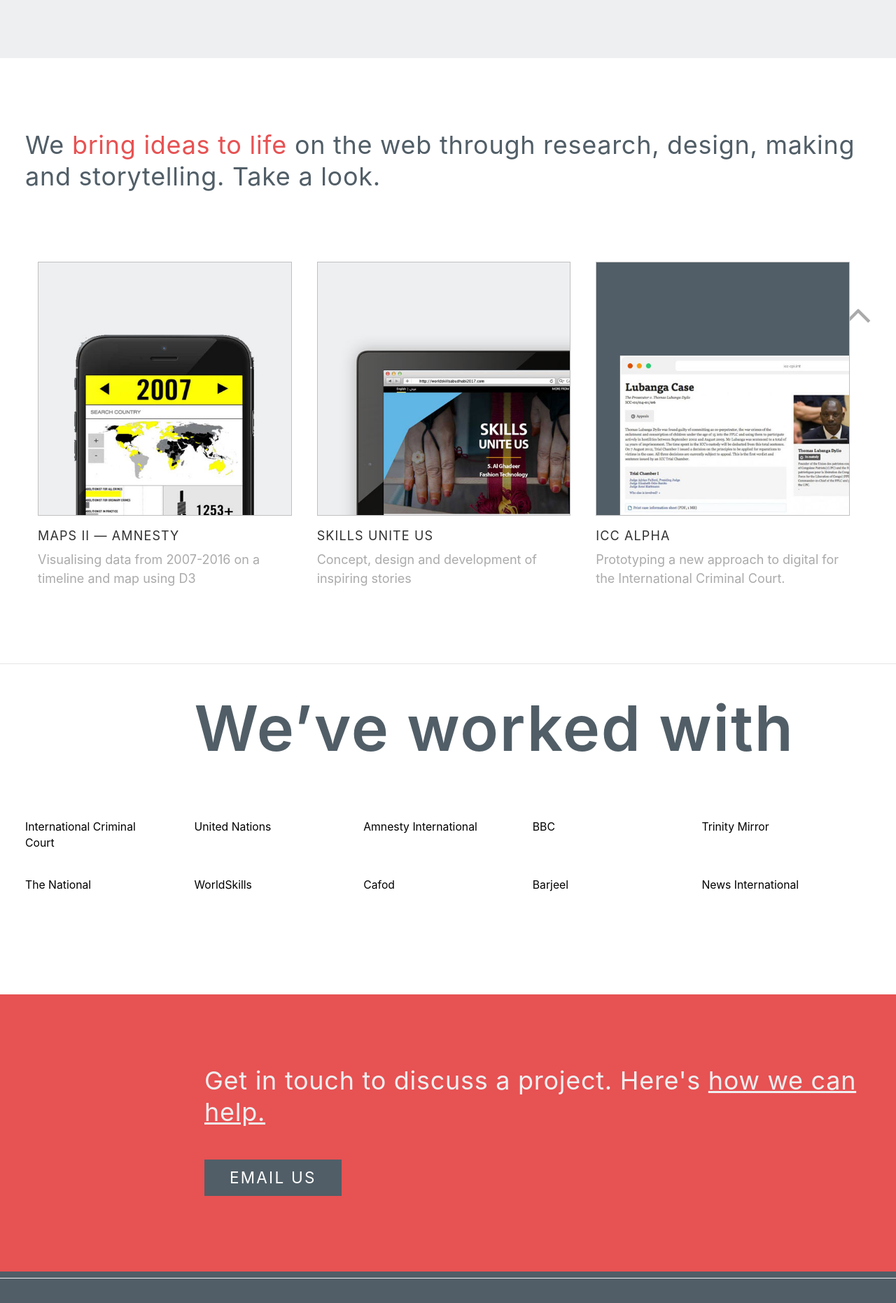
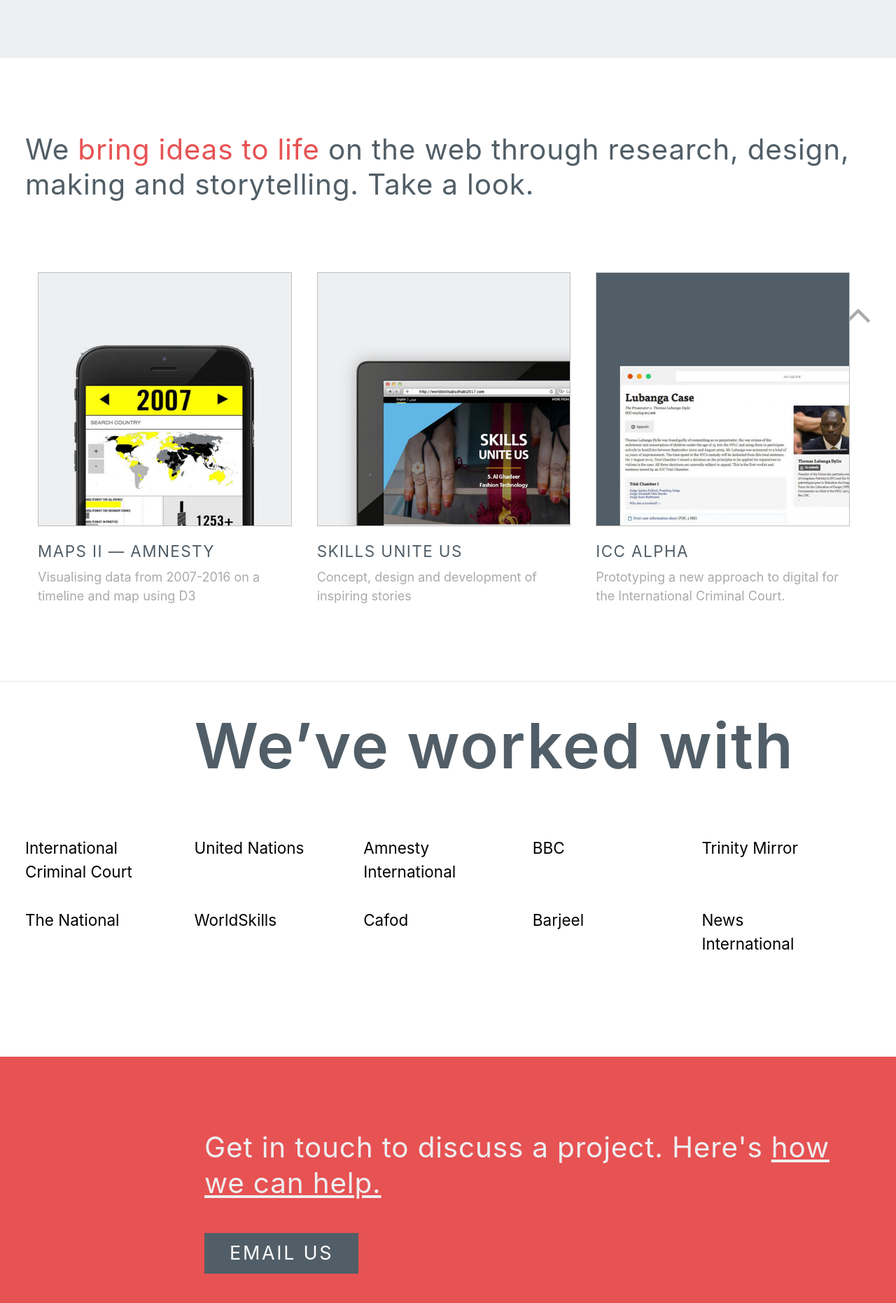
Before and after one commit to wearethoughtfox/wearethoughtfox, a Jekyll site: the page built from index.html, in a window 1280 px wide. Shown: the part 386-2248 px from the top of the page at 70% size. Built offline with Jekyll 4.4.1, drawn with Linux system fonts in a browser that asks for light colours.

Commit message:
tweaks to font sizes

```diff
--- a/_includes/contact.html
+++ b/_includes/contact.html
@@ -1,6 +1,6 @@
 <section class="bg-primary cf">
   <div class="fr ph3 ph4-ns pv4 pv5-l w-80-l">
-  <h2 class="f3 f1-l secondary fw4 customgrey">Get in touch to discuss a project. {% if page.permalink != '/info/' %} Here's <a href="/info" class="customgrey dim">how we can help.</a></h2>{% endif %}
+  <h2 class="f4 f2-l secondary fw4 customgrey">Get in touch to discuss a project. {% if page.permalink != '/info/' %} Here's <a href="/info" class="customgrey dim">how we can help.</a></h2>{% endif %}
   <div id="contact" class="mw6 mw7-ns pt4">
     <span itemscope itemtype="http://schema.org/Corporation">
       <span class="dn" itemprop="name">{{ site.name }}</span>
--- a/_pages/info.html
+++ b/_pages/info.html
@@ -9,7 +9,7 @@
 <header class="bg-customgrey">
   <div class="center ph3 ph4-ns pv5">
     <h2 class="f4 f2-l secondary">Got a <span class="primary">web project</span>?</h2>
-    <h1 class="f1 f-headline-l mt0 secondary">Here's how we can help you
+    <h1 class="f1 f-subheadline-l mt0 secondary">Here's how we can help you
     </h1>
   </div>
 </header>
--- a/_scss/_tachyons-extend.scss
+++ b/_scss/_tachyons-extend.scss
@@ -26,36 +26,58 @@
 .f-headline { font-size: 6rem; }
 .f-subheadline { font-size: 5rem;}
 
-h1,.f1 { font-size: 2rem; }
-h2,.f2 { font-size: 1.5rem; }
-h3,.f3 { font-size: 1.25rem; }
-h4,.f4 { font-size: 1rem; }
+h1,.f1 { font-size: 3rem; }
+h2,.f2 { font-size: 2.25rem; }
+h3,.f3 { font-size: 1.5rem; }
+h4,.f4 { font-size: 1.25rem; }
+h5,.f5 { font-size: 1rem; }
+h6,.f6 { font-size: .875rem; }
+.f7 { font-size: .75rem; }
 
 @media #{$breakpoint-not-small}{
+  .f-6-ns,
   .f-headline-ns { font-size: 6rem; }
-  .f-subheadline-ns { font-size: 5rem;}
-  .f1-ns { font-size: 2rem; }
-  .f2-ns { font-size: 1.5rem; }
-  .f3-ns { font-size: 1.25rem; }
-  .f4-ns { font-size: 1rem; }
+  .f-5-ns,
+  .f-subheadline-ns { font-size: 5rem; }
+  .f1-ns { font-size: 3rem; }
+  .f2-ns { font-size: 2.25rem; }
+  .f3-ns { font-size: 1.5rem; }
+  .f4-ns { font-size: 1.25rem; }
+  .f5-ns { font-size: 1rem; }
+  .f6-ns { font-size: .875rem; }
+  .f7-ns { font-size: .75rem; }
 }
 
 @media #{$breakpoint-medium} {
+  .f-6-m,
   .f-headline-m { font-size: 6rem; }
-  .f-subheadline-m { font-size: 5rem;}
-  .f1-m { font-size: 2rem; }
-  .f2-m { font-size: 1.5rem; }
-  .f3-m { font-size: 1.25rem; }
-  .f4-m { font-size: 1rem; }
+  .f-5-m,
+  .f-subheadline-m { font-size: 5rem; }
+  .f1-m { font-size: 3rem; }
+  .f2-m { font-size: 2.25rem; }
+  .f3-m { font-size: 1.5rem; }
+  .f4-m { font-size: 1.25rem; }
+  .f5-m { font-size: 1rem; }
+  .f6-m { font-size: .875rem; }
+  .f7-m { font-size: .75rem; }
 }
 
 @media #{$breakpoint-large} {
-  .f-headline-l { font-size: 6rem; }
-  .f-subheadline-l { font-size: 5rem;}
-  .f1-l { font-size: 2rem; }
-  .f2-l { font-size: 1.5rem; }
-  .f3-l { font-size: 1.25rem; }
-  .f4-l { font-size: 1rem; }
+  .f-6-l,
+  .f-headline-l {
+    font-size: 6rem;
+  }
+  .f-5-l,
+  .f-subheadline-l {
+    font-size: 5rem;
+  }
+  .f1-l { font-size: 3rem; }
+  .f2-l { font-size: 2.25rem; }
+  .f3-l { font-size: 1.5rem; }
+  .f4-l { font-size: 1.25rem; }
+  .f5-l { font-size: 1rem; }
+  .f6-l { font-size: .875rem; }
+  .f7-l { font-size: .75rem; }
 }
 
 
@@ -94,7 +116,7 @@
 h1, h2, h3, h4, h5, h6 {
   margin-bottom: .5rem;
   line-height: 1.25;
-  color: #313131;
+  color: $secondary-color;
   text-rendering: optimizeLegibility;
 }
 
--- a/index.html
+++ b/index.html
@@ -6,7 +6,7 @@
 
 <header class="bg-customgrey">
   <div class="center ph3 ph4-ns ph4-l pv5">
-    <h2 class="f4 f2-l secondary"><span class="primary">We Are Thought Fox</span> is a tiny studio</h2>
+    <h2 class="f4 f3-l secondary"><span class="primary">We Are Thought Fox</span> is a tiny studio</h2>
     <h1 class="f1 f-headline-l mt0 secondary">Making the web
     </h1>
   </div>
@@ -14,7 +14,7 @@
 
 <section>
   <div class="center ph3 ph4-ns ph4-l pv4 pv5-l">
-    <h2 class="f3 f1-l secondary fw4">We <span class="primary">bring ideas to life</span> on the web through research, design, making and storytelling. Take a look.</h2>
+    <h2 class="f4 f2-l secondary fw4 measure">We <span class="primary">bring ideas to life</span> on the web through research, design, making and storytelling. Take a look.</h2>
   </div>
 </section>
 
@@ -42,7 +42,7 @@
     <h2 class="mt4 mb3 mb5-ns f1 f-subheadline-l secondary">We’ve worked with
     </h2>
   </div>
-  <div class="f6 lh-copy fl w-100 mb4-ns">
+  <div class="f4 lh-copy fl w-100 mb4-ns">
     <div class="fl-ns w-100 w-20-l pr3-m pr5-l">
       <p>
         International Criminal Court
@@ -70,7 +70,7 @@
     </div>
   </div>
 
-  <div class="f6 lh-copy fl w-100 mb4">
+  <div class="f4 lh-copy fl w-100 mb4">
     <div class="fl-ns w-100 w-20-l pr3-m pr5-l">
       <p>
         The National
```
Also changed, not shown: css/main.css.
